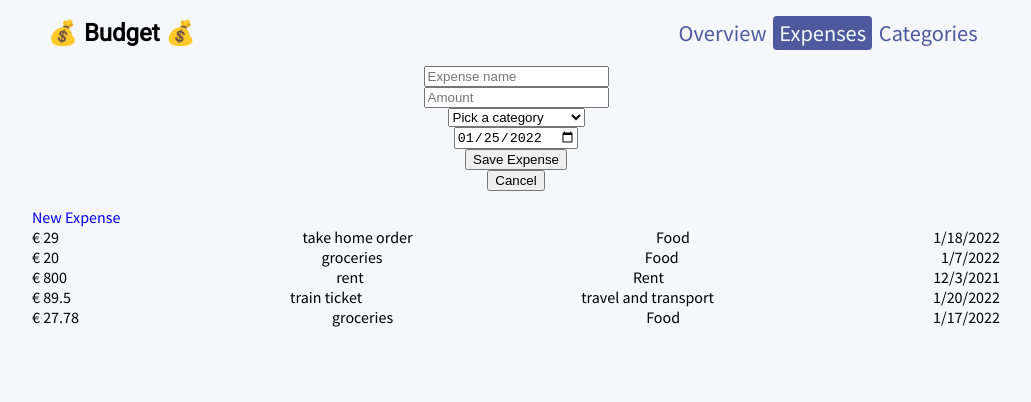
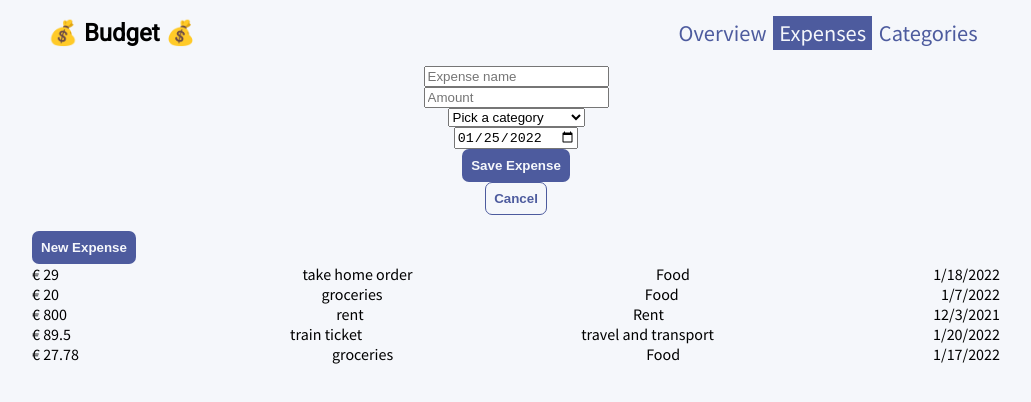
Before and after one commit to donatmarton/budget, a React (Create React App) app: page /expenses/new in a window 1280 px wide. Shown: the top 402 px of the page, without its empty margins (124-1155 px from the left). Built offline with nearby package versions, Linux system fonts and the light colour scheme.

Commit message:
Style buttons

```diff
--- a/src/App.css
+++ b/src/App.css
@@ -25,3 +25,22 @@ a {
   max-width: 1000px;
   margin: 0 auto;
 }
+
+.btn {
+  border: 0;
+  background-color: var(--color-accent);
+  color: var(--color-light);
+  font-weight: bold;
+  border-radius: 7px;
+  padding: 0.5rem;
+  border: 1px solid transparent;
+}
+.btn:hover {
+  transform: scale(1.05);
+  transition: ease-in-out 0.1s;
+}
+.btn--inverse {
+  background-color: var(--color-light);
+  color: var(--color-accent);
+  border: 1px solid var(--color-accent);
+}
--- a/src/components/CategoryAdder.js
+++ b/src/components/CategoryAdder.js
@@ -36,13 +36,17 @@ const CategoryAdder = (props) => {
               value={categoryName}
               required
             />
-            <button type="submit">Save</button>
-            <button type="button" onClick={close}>
+            <button className="btn" type="submit">Save</button>
+            <button
+              className="btn btn--inverse"
+              type="button"
+              onClick={close}
+            >
               Cancel
             </button>
           </form>
         :
-          <button onClick={open}>
+          <button className="btn" onClick={open}>
             Add Category
           </button>
       }
--- a/src/components/ExpenseList.js
+++ b/src/components/ExpenseList.js
@@ -21,7 +21,11 @@ const ExpenseList = ({ expenses }) => {
   })
   return (
     <ul className="expense-list">
-      <Link to="/expenses/new">New Expense</Link>
+      <Link to="/expenses/new">
+        <button className="btn">
+          New Expense
+        </button>
+      </Link>
       {expenseItems}
     </ul>
   )
--- a/src/components/nav/Navbar.css
+++ b/src/components/nav/Navbar.css
@@ -36,5 +36,4 @@
 .nav-link--active {
   color: var(--color-light);
   background-color: var(--color-accent);
-  border-radius: 4px;
 }
--- a/src/routes/NewExpense.js
+++ b/src/routes/NewExpense.js
@@ -86,8 +86,8 @@ const NewExpense = () => {
           value={stringifyDate(expenseData.date)}
           required
         />
-        <button type="submit">Save Expense</button>
-        <button type="button" onClick={cancel}>
+        <button type="submit" className="btn">Save Expense</button>
+        <button type="button" onClick={cancel} className="btn btn--inverse">
           Cancel
         </button>
       </form>
```
